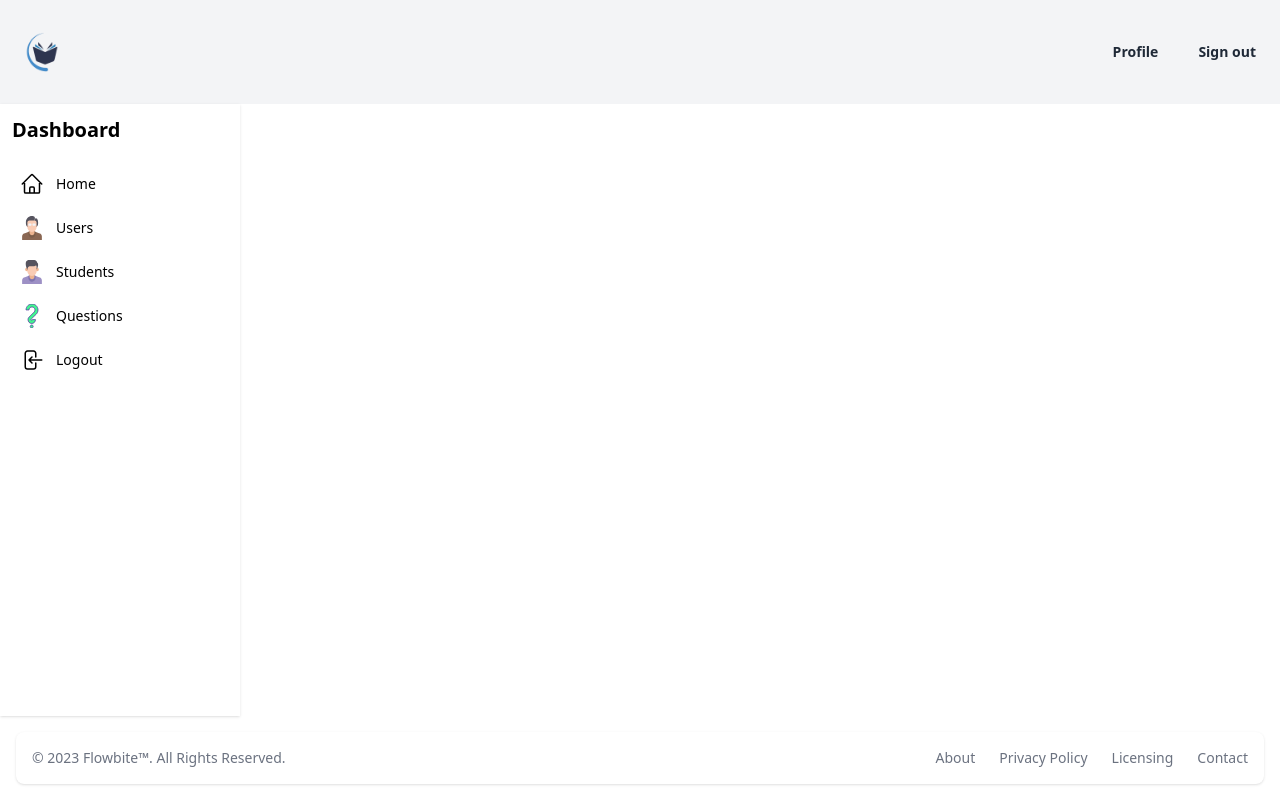
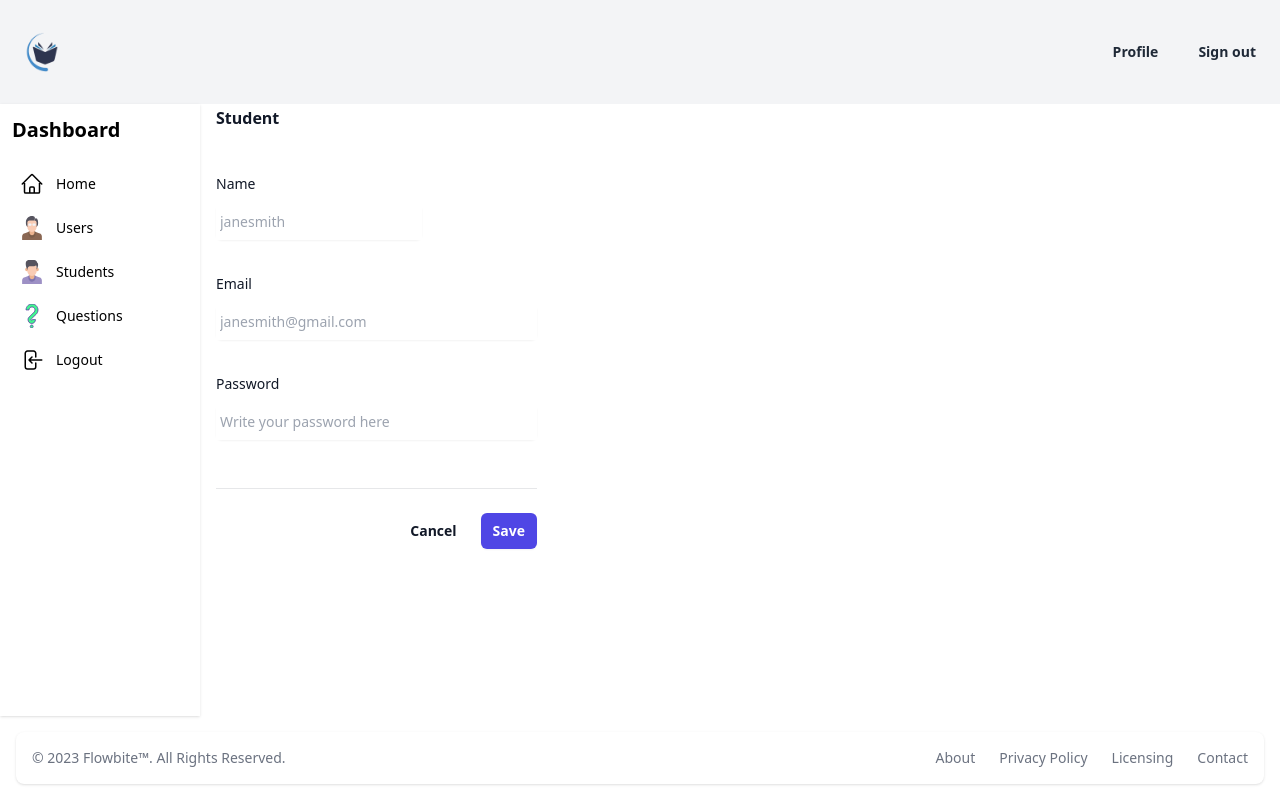
Before and after one commit to govinda-valuelabs/exam-portal-admin, a Vue app: page /student/create in a window 1280 px wide. Built offline with nearby package versions, Linux system fonts and the light colour scheme.

Commit message:
created student form

```diff
--- a/package.json
+++ b/package.json
@@ -9,6 +9,7 @@
     "preview": "vite preview"
   },
   "dependencies": {
+    "axios": "^1.6.2",
     "vue": "^3.3.8",
     "vue-router": "^4.2.5"
   },
--- a/src/App.vue
+++ b/src/App.vue
@@ -6,6 +6,11 @@ import Sidebar from './components/Sidebar.vue';
 
 <template>
   <Header />
-  <Sidebar />
+  <div class="container flex">
+    <div class="sidebar mr-4">
+      <Sidebar />
+    </div>
+    <router-view></router-view>
+  </div>
   <Footer />
 </template>
--- a/src/routes/index.js
+++ b/src/routes/index.js
@@ -3,14 +3,20 @@ import Home from '../pages/Home.vue';
 import User from '../pages/User.vue';
 import Student from '../pages/Student.vue';
 import Question from '../pages/Question.vue';
+import StudentForm from '../views/StudentForm.vue';
 
 const routes = createRouter({
     history: createWebHistory(),
     routes: [
-        { path: '/', component: Home },
-        { path: '/user', component: User },
-        { path: '/student', component: Student },
-        { path: '/question', component: Question },
+        { path: '/', name: 'dashboard', component: Home },
+        { path: '/user', name: 'user', component: User },
+        {
+            path: '/student',
+            name: 'student',
+            component: Student
+        },
+        {path: '/student/create', name: 'createstudent', component: StudentForm},
+        { path: '/question', name: 'question', component: Question },
     ]
 });
 
--- a/src/style.css
+++ b/src/style.css
@@ -5,6 +5,9 @@
 .exam-logo {
     height: 40px;
 }
+.sidebar {
+    width: 200px;
+}
 .side-h-screen {
     height: calc(100vh - 188px);
 }
--- /dev/null
+++ b/src/views/StudentForm.vue
@@ -0,0 +1,57 @@
+<template>
+    <div>
+        <div class="space-y-12">
+            <div class="border-b border-gray-900/10 pb-12">
+                <h2 class="text-base font-semibold leading-7 text-gray-900">Student</h2>
+
+                <div class="mt-10 grid grid-cols-1 gap-x-6 gap-y-8 sm:grid-cols-6">
+                    <div class="sm:col-span-4">
+                        <label for="name" class="block text-sm font-medium leading-6 text-gray-900">Name</label>
+                        <div class="mt-2">
+                            <div
+                                class="flex rounded-md shadow-sm ring-1 ring-inset ring-gray-300 focus-within:ring-2 focus-within:ring-inset focus-within:ring-indigo-600 sm:max-w-md">
+                                <input type="text" name="name" id="name" autocomplete="name"
+                                    class="block flex-1 border-0 py-1.5 pl-1 text-gray-900 placeholder:text-gray-400 focus:ring-0 sm:text-sm sm:leading-6"
+                                    placeholder="janesmith" />
+                            </div>
+                        </div>
+                    </div>
+
+                    <div class="col-span-full">
+                        <label for="email" class="block text-sm font-medium leading-6 text-gray-900">Email</label>
+                        <div class="mt-2">
+                            <div
+                                class="flex rounded-md shadow-sm ring-1 ring-inset ring-gray-300 focus-within:ring-2 focus-within:ring-inset focus-within:ring-indigo-600 sm:max-w-md">
+                                <input type="text" name="email" id="email" autocomplete="email"
+                                    class="block flex-1 border-0 py-1.5 pl-1 text-gray-900 placeholder:text-gray-400 focus:ring-0 sm:text-sm sm:leading-6"
+                                    placeholder="janesmith@gmail.com" />
+                            </div>
+                        </div>
+                    </div>
+
+                    <div class="col-span-full">
+                        <label for="password" class="block text-sm font-medium leading-6 text-gray-900">Password</label>
+                        <div class="mt-2">
+                            <div
+                                class="flex rounded-md shadow-sm ring-1 ring-inset ring-gray-300 focus-within:ring-2 focus-within:ring-inset focus-within:ring-indigo-600 sm:max-w-md">
+                                <input type="password" name="password" id="password" autocomplete="password"
+                                    class="block flex-1 border-0 py-1.5 pl-1 text-gray-900 placeholder:text-gray-400 focus:ring-0 sm:text-sm sm:leading-6"
+                                    placeholder="Write your password here" />
+                            </div>
+                        </div>
+                    </div>
+                </div>
+            </div>
+        </div>
+        <div class="mt-6 flex items-center justify-end gap-x-6">
+            <button type="button" class="text-sm font-semibold leading-6 text-gray-900">Cancel</button>
+            <button type="submit"
+                class="rounded-md bg-indigo-600 px-3 py-2 text-sm font-semibold text-white shadow-sm hover:bg-indigo-500 focus-visible:outline focus-visible:outline-2 focus-visible:outline-offset-2 focus-visible:outline-indigo-600">Save</button>
+        </div>
+    </div>
+</template>
+<script>
+export default {
+    name: 'StudentForm',
+}
+</script>
```
Also changed, not shown: 1 other file (tests, documents, lock files or other folders).
